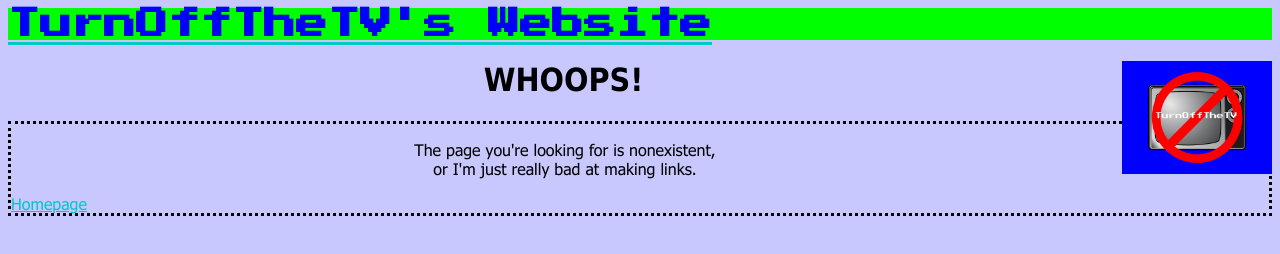
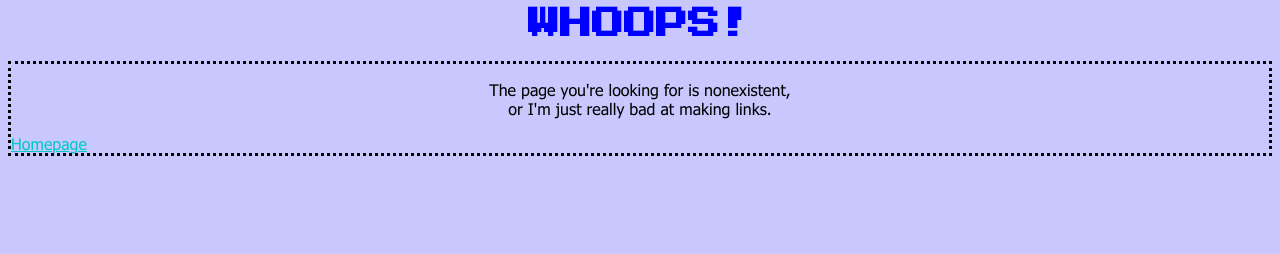
Before and after one commit to TurnOffTheTV/TurnOffTheTV.github.io, a plain HTML site: page 404.html in a window 1280 px wide. Drawn offline with Linux system fonts and the light colour scheme.

Commit message:
edited 404 page

```diff
--- a/404.html
+++ b/404.html
@@ -3,14 +3,13 @@
 <title>404</title>
 <link rel="shortcut icon" type="image/png" href="images/favicon.png"/>
 <link href="light.css" rel="stylesheet">
-<a href="index.html"><h1 class="header">TurnOffTheTV's Website</h1></a><img src="images/logo.jpg" width="150" align="right">
 </head>
 <body>
-<h1 class="404" align="center">WHOOPS!</h1>
+<h1 class="error" align="center">WHOOPS!</h1>
 <div id="message-box">
 <p align="center">The page you're looking for is nonexistent,<br>
    or I'm just really bad at making links.</p>
-   <a href="index.html">Homepage</a>
+   <a align="center"href="index.html">Homepage</a>
  </div>
 </body>
 </html>
--- a/light.css
+++ b/light.css
@@ -16,7 +16,7 @@ src: url('fonts/start.ttf') format('truetype');
 
 .hiddenlink {color:black;}
 
-.404 {color:blue; font-family:start;}
+.error {color:blue; font-family:start;}
 
 #message-box {border:dotted;}
 
```
Also changed, not shown: 1 other file.
